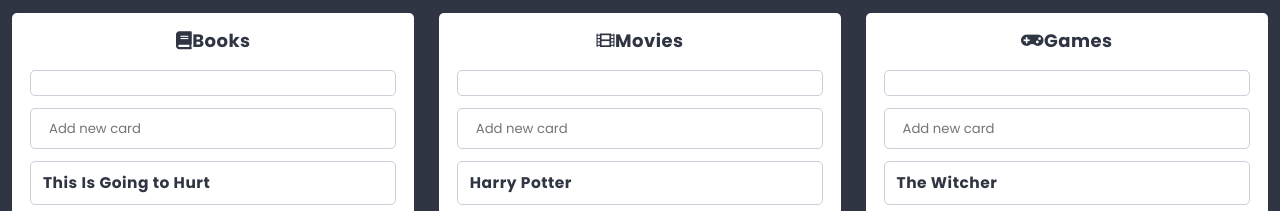
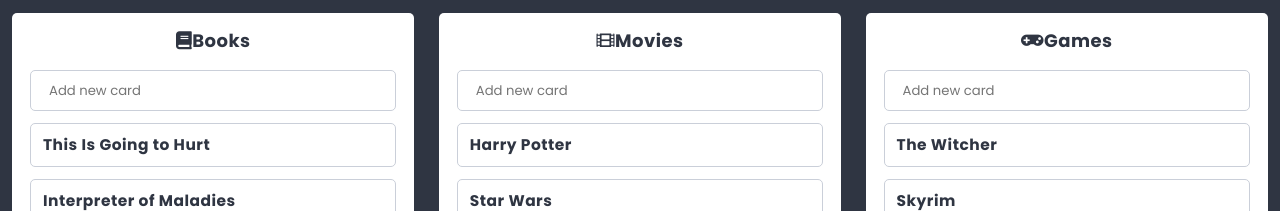
Before and after one commit to PaulinaPodraza/-learning-react, a React app: page / in a window 1280 px wide. Shown: the part 419-630 px from the top of the page. Built offline with nearby package versions, Linux system fonts and the light colour scheme.

Commit message:
Correction of the 'Column' component

```diff
--- a/src/components/Column/Column.js
+++ b/src/components/Column/Column.js
@@ -41,9 +41,6 @@
           {this.props.title}
         </h3>
       <div className={styles.creator}>
-        <Card text={settings.cardCreatorText} action={title => this.addCard(title)}/>
-      </div>
-      <div className={styles.creator}>
           <Creator text={settings.cardCreatorText} action={title => this.addCard(title)}/>
         </div>
                 <div className={styles.cards}>
```
